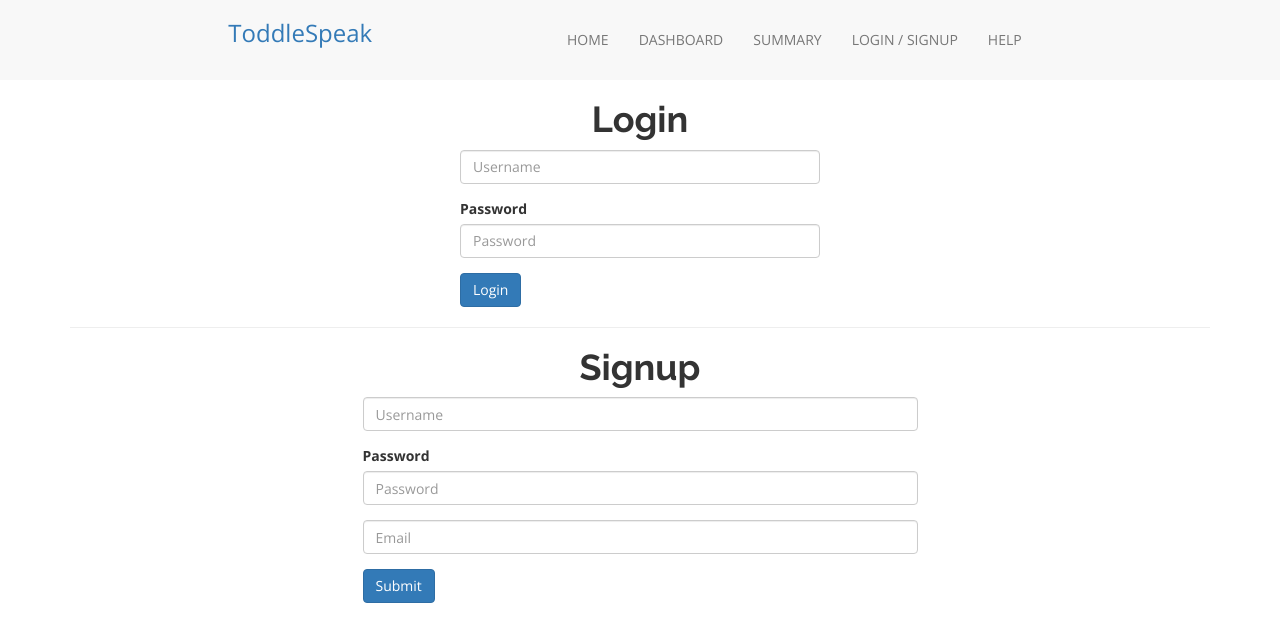
After one commit to ncabelin/toddlespeak, a Flask app: page /login in a window 1280 px wide. The commit adds this page. Shown: the top 642 px of the page. Run offline with Flask 2, Linux system fonts and the light colour scheme; parts of the project's set-up code (start-up, migrations or seed data) failed here and were passed over; some libraries are stand-ins or nearby versions.

Commit message:
add template files

```diff
--- a/templates/base.html
+++ b/templates/base.html
@@ -17,11 +17,12 @@
   <!-- Latest compiled and minified CSS -->
   <link rel="stylesheet" href="https://maxcdn.bootstrapcdn.com/bootstrap/3.3.7/css/bootstrap.min.css" integrity="sha384-BVYiiSIFeK1dGmJRAkycuHAHRg32OmUcww7on3RYdg4Va+PmSTsz/K68vbdEjh4u" crossorigin="anonymous">
 
-  <link rel="stylesheet" href="/static/css/style.css">
   <!-- jQuery -->
   <script src="https://ajax.googleapis.com/ajax/libs/jquery/1.11.3/jquery.min.js"></script>
   <!-- Latest compiled and minified JavaScript -->
 	<script src="https://maxcdn.bootstrapcdn.com/bootstrap/3.3.7/js/bootstrap.min.js" integrity="sha384-Tc5IQib027qvyjSMfHjOMaLkfuWVxZxUPnCJA7l2mCWNIpG9mGCD8wGNIcPD7Txa" crossorigin="anonymous"></script>
+
+	<link rel="stylesheet" href="/static/css/style.css">
 </head>
 <body>
 <nav class="nav navbar-default">
@@ -35,16 +36,16 @@
             <span class="icon-bar"></span>
             <span class="icon-bar"></span>
 					</button>
-					<a href="/"><h1 class="navbar-brand">ToddleSpeak</h1></a>
+					<a href="/"><h3>ToddleSpeak</h3></a>
 				</div>
 
 				<div class="collapse navbar-collapse" id="menu">
-					<ul class="nav navbar-nav navbar-right text-center">
+					<ul class="nav navbar-nav navbar-right text-center" id="nav">
 						<li><a href="/">HOME</a></li>
-						<li><a href="">WORD</a></li>
-						<li><a href="">GOAL</a></li>
-						<li><a href="">SUMMARY</a></li>
-						<li><a href="">HELP</a></li>
+						<li><a href="/browse">DASHBOARD</a></li>
+						<li><a href="/summary">SUMMARY</a></li>
+						<li><a href="/login">LOGIN / SIGNUP</a></li>
+						<li><a href="/help">HELP</a></li>
 					</ul>
 				</div>
 			</div>
--- /dev/null
+++ b/templates/login.html
@@ -0,0 +1,44 @@
+{% extends 'base.html' %}
+{% block content %}
+<div class="container">
+	<div class="row">
+		<div class="col-md-12">
+			<h1 class="text-center">Login</h1>
+		</div>
+		<div class="col-md-4 col-md-offset-4">
+			<form method="POST" class="form-box" action="">
+				<div class="form-group">
+					<label for="username" class="sr-only">Username</label>
+					<input class="form-control" type="text" name="username" placeholder="Username">
+				</div>
+				<div class="form-group">
+					<label for="password">Password</label>
+					<input class="form-control" type="password" name="password" placeholder="Password">
+				</div>
+				<button type="submit" class="btn btn-primary">Login</button>
+			</form>
+		</div>
+		<div class="col-md-12">
+			<hr>
+			<h1 class="text-center">Signup</h1>
+		</div>
+		<div class="col-md-6 col-md-offset-3">
+			<form method="POST" class="form-box" action="">
+				<div class="form-group">
+					<label for="username" class="sr-only">Username</label>
+					<input class="form-control" type="text" name="username" placeholder="Username">
+				</div>
+				<div class="form-group">
+					<label for="password">Password</label>
+					<input class="form-control" type="password" name="password" placeholder="Password">
+				</div>
+				<div class="form-group">
+					<label for="email" class="sr-only">Email</label>
+					<input class="form-control" type="email" name="email" placeholder="Email">
+				</div>
+				<button type="submit" class="btn btn-primary">Submit</button>
+			</form>
+		</div>
+	</div>
+</div>
+{% endblock%}
```
Also changed, not shown: templates/browse.html (added, +10 -0 lines), templates/help.html (added, +10 -0 lines), templates/home.html (added, +10 -0 lines), templates/signup.html (added, +10 -0 lines), templates/summary.html (added, +10 -0 lines), 1 other file.
